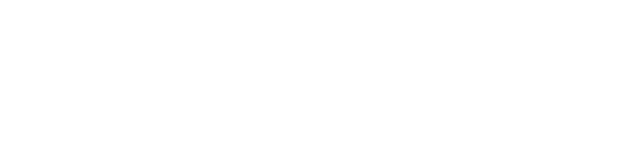
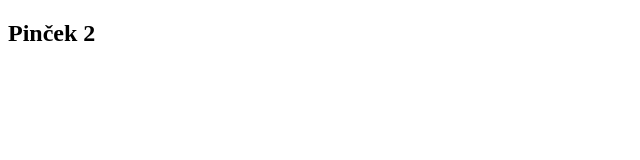
Before and after one commit to Pinny008/GIT_10, a plain HTML site: page index.html in a window 1280 px wide. Shown: the whole page, without its empty margins (0-640 px from the left). Drawn offline with Linux system fonts and the light colour scheme.

Commit message:
vytvoreni nadpisu

```diff
--- a/index.html
+++ b/index.html
@@ -4,6 +4,6 @@
     <meta charset="utf-8">
 </head>
 <body>
-
+    <h2>Pinček 2</h2>
 </body>
 </html>
```
